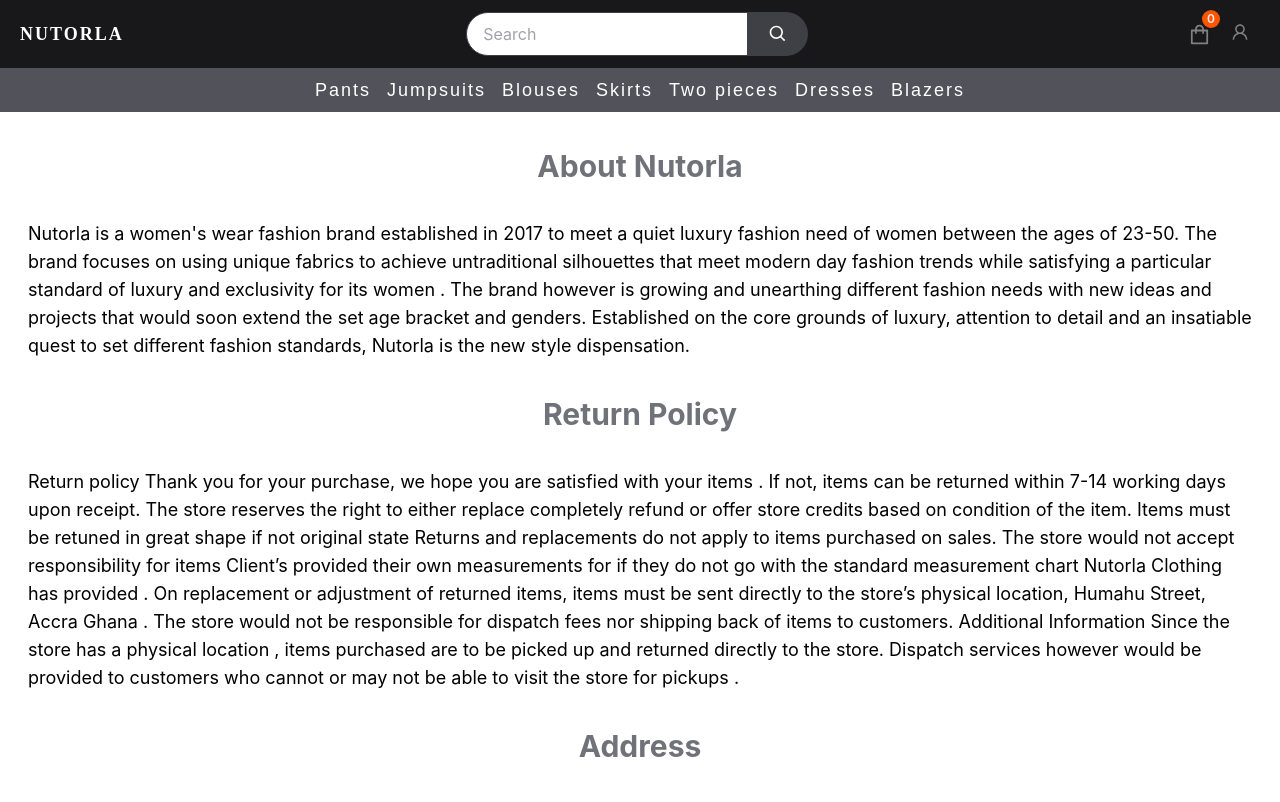
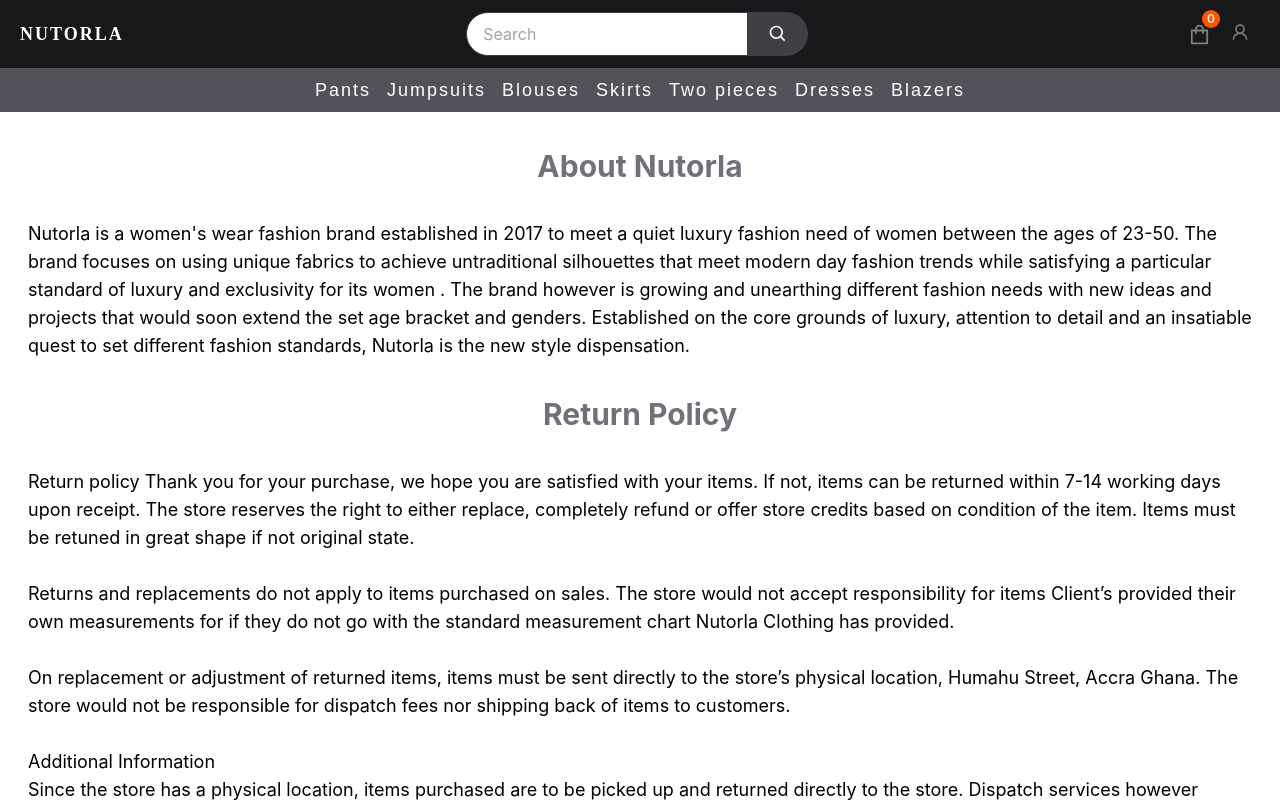
Before and after one commit to KwadwoFosu/REWORKED, a Next.js app: page /Information in a window 1280 px wide. Shown: the top 802 px of the page. Built offline with nearby package versions, Linux system fonts and the light colour scheme; no server answers; a web font is replaced by a local one.

Commit message:
change12

```diff
--- a/components/Footer.jsx
+++ b/components/Footer.jsx
@@ -7,7 +7,7 @@
   return (
     <div className="bg-zinc-900 py-4 ">
       <div className="container mx-auto flex flex-col half:flex-row justify-between cursor-ponter items-center text-white text-lg">
-       <Link href = "/Information"> <div className='block py-2 text-orange-500 hover:text-orange-700 cursor-pointer font-gen tracking-[2px]'>Help & Information</div></Link>
+      <Link href ="/Information"><div className='block py-2 text-orange-500 hover:text-orange-700 cursor-pointer font-gen tracking-[2px]'>Help & Information</div></Link>
         <Link href ="/Information"><div className='block py-2 text-orange-500 hover:text-orange-700 cursor-pointer font-gen tracking-[2px]'>About Nutorla</div></Link>
         <Link href = "/Information"><div className='block py-2 text-orange-500 hover:text-orange-700 cursor-pointer font-gen tracking-[2px]'>Returns Information</div></Link>
 
--- a/pages/Information.js
+++ b/pages/Information.js
@@ -14,15 +14,26 @@
             <h2 className='products-heading1 font-bold text-[30px] text-zinc-500'>Return Policy</h2>
             <p>
             Return policy
-Thank you for your purchase, we hope you are satisfied with your items . If not, items can be returned within 7-14 working days upon receipt. The store reserves the right to either replace completely refund or offer store credits based on condition of the item. Items must be retuned in great shape if not original state
+Thank you for your purchase, we hope you are satisfied with your items. If not, items can be returned within 7-14 working days upon receipt.
+The store reserves the right to either replace, completely refund or offer store credits based on condition of the item.
+Items must be retuned in great shape if not original state.
+<br/>
+<br/>
 
 Returns and replacements do not apply to items purchased on sales.
-The store would not accept responsibility for items Client’s provided their own measurements for if they do not go with the standard measurement chart Nutorla Clothing has provided .
+The store would not accept responsibility for items Client’s provided their own measurements
+for if they do not go with the standard measurement chart Nutorla Clothing has provided.
+<br/>
+<br/>
 
-On replacement or adjustment of returned items, items must be sent directly to the store’s physical location, Humahu Street, Accra Ghana . The store would not be responsible for dispatch fees nor shipping back of items to customers.
-
-Additional Information
-Since the store has a physical location , items purchased are to be picked up and returned directly to the store. Dispatch services however would be provided to customers who cannot or may not be able to visit the store for pickups .
+On replacement or adjustment of returned items, items must be sent directly to the store’s physical
+ location, Humahu Street, Accra Ghana. The store would not be responsible
+  for dispatch fees nor shipping back of items to customers.
+<br/>
+<br/>
+Additional Information <br/>
+Since the store has a physical location, items purchased are to be picked up and returned directly to the store.
+Dispatch services however would be provided to customers who cannot or may not be able to visit the store for pickups .
             </p>
         </div>
         <div>
--- /dev/null
+++ b/pages/Return.js
@@ -0,0 +1,37 @@
+import React from 'react'
+
+const Return = () => {
+  return (
+    <div>
+         <div className='mx-3'>
+            <h2 className='products-heading1 font-bold text-[30px] text-zinc-500'>Return Policy</h2>
+            <p>
+            Return policy
+Thank you for your purchase, we hope you are satisfied with your items. If not, items can be returned within 7-14 working days upon receipt.
+The store reserves the right to either replace completely refund or offer store credits based on condition of the item.
+Items must be retuned in great shape if not original state.
+<br/>
+<br/>
+
+Returns and replacements do not apply to items purchased on sales.
+The store would not accept responsibility for items Client’s provided their own measurements
+for if they do not go with the standard measurement chart Nutorla Clothing has provided.
+<br/>
+<br/>
+
+On replacement or adjustment of returned items, items must be sent directly to the store’s physical
+ location, Humahu Street, Accra Ghana. The store would not be responsible
+  for dispatch fees nor shipping back of items to customers.
+<br/>
+<br/>
+Additional Information <br/>
+Since the store has a physical location, items purchased are to be picked up and returned directly to the store.
+Dispatch services however would be provided to customers who cannot or may not be able to visit the store for pickups .
+            </p>
+        </div>
+
+    </div>
+  )
+}
+
+export default Return
```
